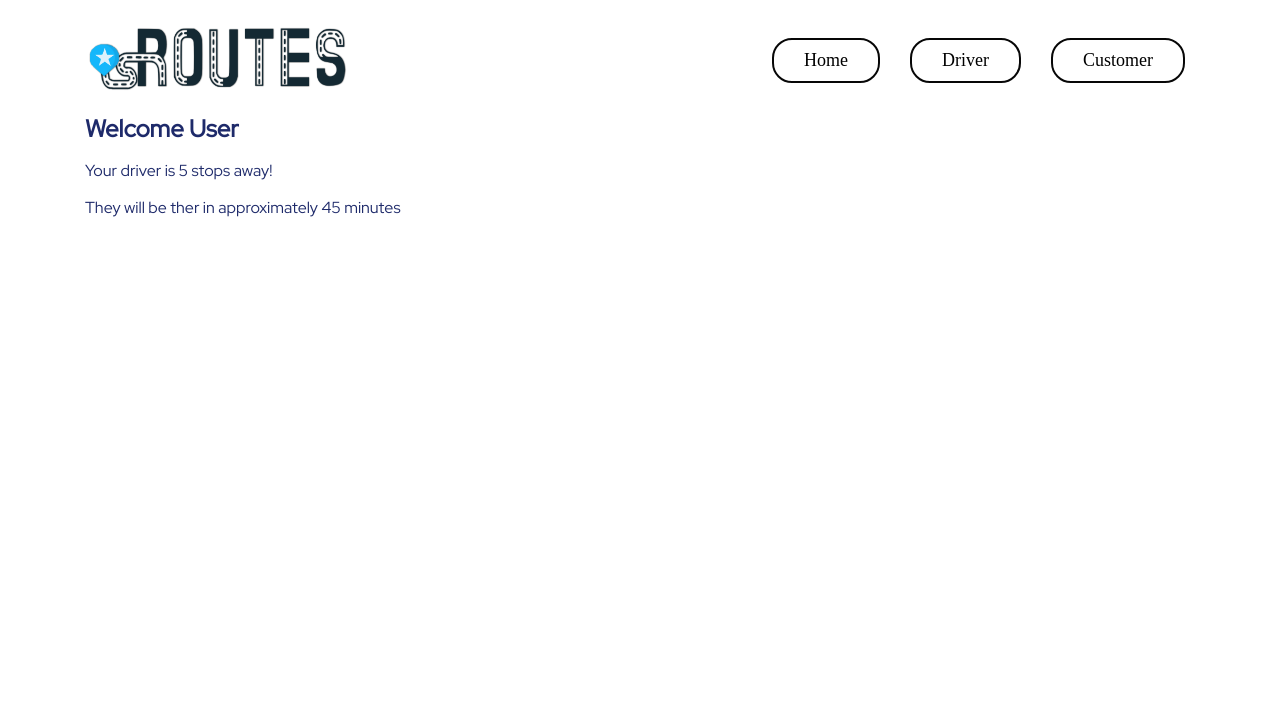
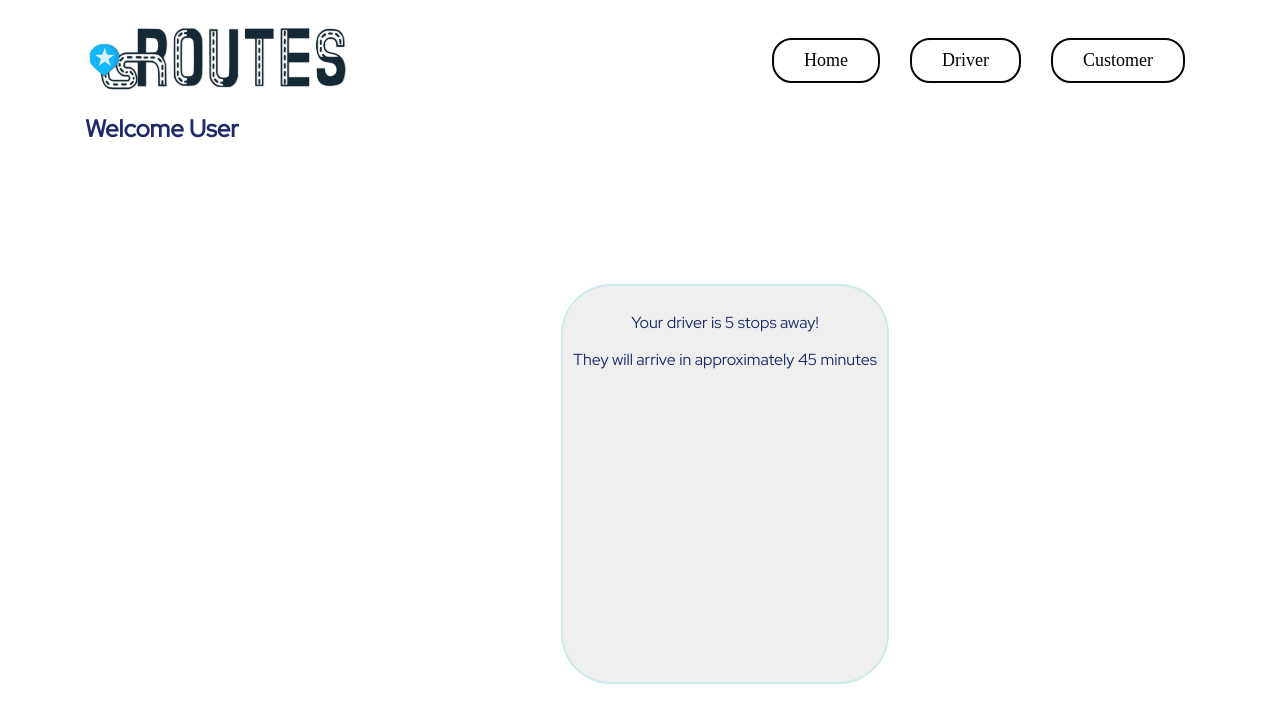
Before and after one commit to reneeswick/routes, a React (Create React App) app: page /customer in a window 1280 px wide. Shown: the top 722 px of the page. Built offline with nearby package versions, Linux system fonts and the light colour scheme; a web font is replaced by a local one.

Commit message:
Add basic styling to customer-dashboard

```diff
--- /dev/null
+++ b/src/Components/CustomerDashboard/CustomerDashboard.css
@@ -0,0 +1,5 @@
+.customer-dashboard {
+  display: flex;
+  flex-direction: column;
+  align-items: center;
+}
--- a/src/Components/CustomerDashboard/CustomerDashboard.js
+++ b/src/Components/CustomerDashboard/CustomerDashboard.js
@@ -1,11 +1,12 @@
 import React from 'react';
 import Welcome from '../Welcome/Welcome';
 import DynamicTracking from '../DynamicTracking/DynamicTracking';
+import './CustomerDashboard.css';
 
 const CustomerDashboard = () => {
 
   return (
-    <div>
+    <div className='customer-dashboard'>
       <Welcome />
       <DynamicTracking />
     </div>
--- /dev/null
+++ b/src/Components/DynamicTracking/DynamicTracking.css
@@ -0,0 +1,12 @@
+.tracking-msg {
+  height: 400px;
+  min-width: none;
+  max-width: 40em;
+  padding: 10px;
+  margin-top: calc(30vh - 100px);
+  /* backdrop-filter: blur(10px); */
+  background-color:rgba(223, 223, 223, 0.5);
+  border-radius: 50px;
+  border: 2px solid rgba(73, 209, 219, 0.199);
+  text-align: center;
+}
--- a/src/Components/DynamicTracking/DynamicTracking.js
+++ b/src/Components/DynamicTracking/DynamicTracking.js
@@ -1,4 +1,5 @@
 import React from 'react';
+import './DynamicTracking.css';
 
 const DynamicTracking = () => {
   /*
@@ -6,9 +7,9 @@ const DynamicTracking = () => {
   */
 
   return (
-    <div>
+    <div className='tracking-msg'>
       <p>Your driver is 5 stops away!</p>
-      <p>They will be ther in approximately 45 minutes</p>
+      <p>They will arrive in approximately 45 minutes</p>
     </div>
   )
 }
--- a/src/Components/RouteCard/RouteCard.css
+++ b/src/Components/RouteCard/RouteCard.css
@@ -8,8 +8,8 @@
   align-content: center;
   justify-items: center;
   border: 2px solid #1E2A6A;
-  width: 24rem;
-  height: 4rem;
+  /* width: 24rem;
+  height: 4rem; */
   margin: .25rem;
   padding: .5rem;
   background-color:rgba(223, 223, 223, 0.5);
```
